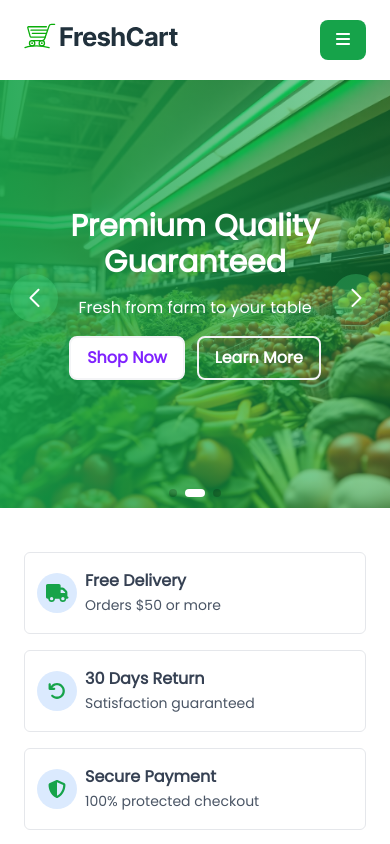
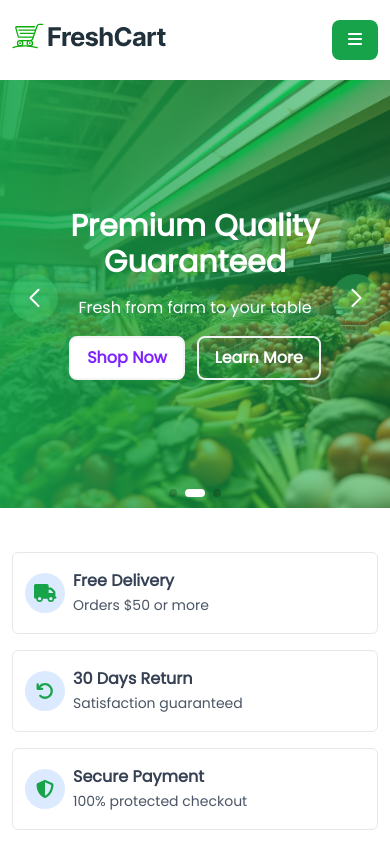
Before and after one commit to Belal210/FreshCart, a React (Vite) app: page / in a window 390 px wide. Shown: the top 844 px of the page. Built offline with nearby package versions, Linux system fonts and the light colour scheme; no server answers.

Commit message:
Update index.css

```diff
--- a/src/index.css
+++ b/src/index.css
@@ -68,7 +68,7 @@
 }
 
 @utility container {
-  @apply mx-auto px-6 sm:px-10 lg:px-14;
+  @apply mx-auto px-3 sm:px-8 lg:px-14;
 }
 
 
```
